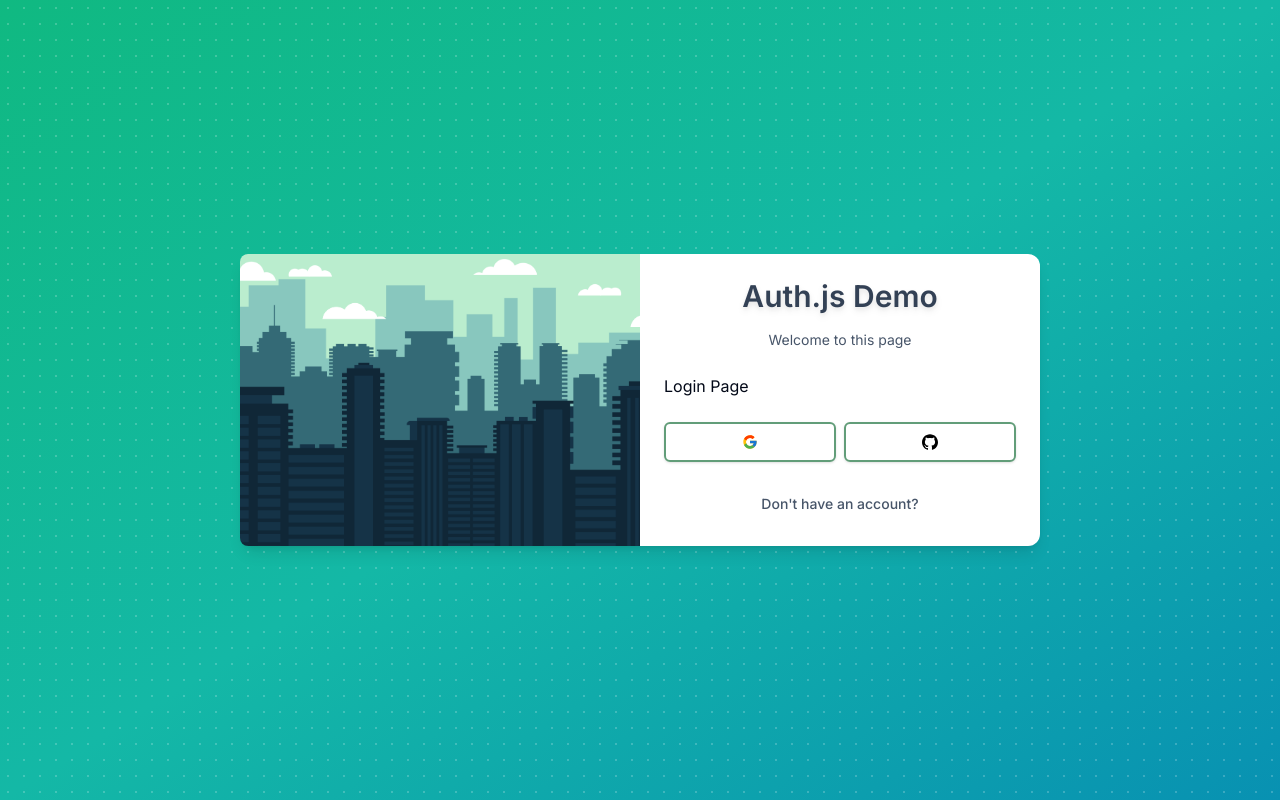
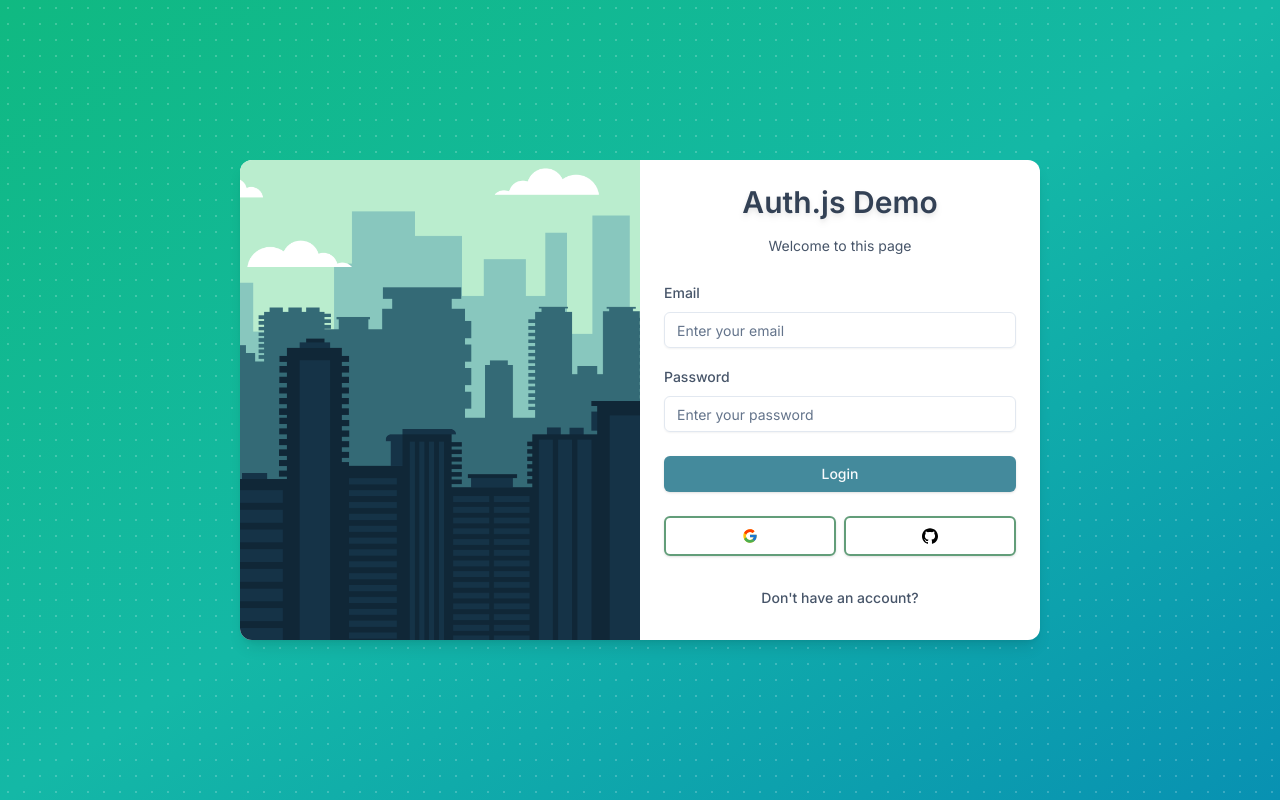
Before and after one commit to neilivanorencia/auth-js-demo, a Next.js app: page /login in a window 1280 px wide. Built offline with nearby package versions, Linux system fonts and the light colour scheme.

Commit message:
Setup login form and initial schemas

```diff
--- a/components/auth/card-wrapper.tsx
+++ b/components/auth/card-wrapper.tsx
@@ -26,13 +26,13 @@
   showSocial,
 }: CardWrapperProps) => {
   return (
-    <Card className="mx-8 flex w-[800px] flex-col border-none shadow-lg outline-none transition duration-500 ease-in-out hover:shadow-2xl md:flex-row">
+    <Card className="mx-8 flex w-[800px] flex-col rounded-xl border-none shadow-lg outline-none transition duration-500 ease-in-out hover:shadow-2xl md:flex-row">
       <div className="relative h-48 w-full md:h-auto md:w-1/2">
         <Image
           src="/city-background.png"
           alt="City Background"
           fill
-          className="rounded-t-lg object-cover md:rounded-l-lg md:rounded-tr-none"
+          className="rounded-t-xl object-cover md:rounded-l-xl md:rounded-tr-none"
           priority
         />
       </div>
--- a/components/auth/login-form.tsx
+++ b/components/auth/login-form.tsx
@@ -1,6 +1,38 @@
+"use client";
+
+import * as z from "zod";
+
+import { useForm } from "react-hook-form";
+import { zodResolver } from "@hookform/resolvers/zod";
+
+import { Button } from "@/components/ui/button";
 import { CardWrapper } from "@/components/auth/card-wrapper";
+import {
+  Form,
+  FormControl,
+  FormField,
+  FormItem,
+  FormLabel,
+  FormMessage,
+} from "@/components/ui/form";
+import { FormError } from "@/components/form-error";
+import { FormSuccess } from "@/components/form-success";
+import { Input } from "@/components/ui/input";
+import { LoginSchema } from "@/schemas";
 
 export const LoginForm = () => {
+  const form = useForm<z.infer<typeof LoginSchema>>({
+    resolver: zodResolver(LoginSchema),
+    defaultValues: {
+      email: "",
+      password: "",
+    },
+  });
+
+  const onSubmit = (values: z.infer<typeof LoginSchema>) => {
+    console.log(values);
+  };
+
   return (
     <CardWrapper
       headerLabel="Welcome to this page"
@@ -8,7 +40,59 @@
       backButtonHref="/register"
       showSocial
     >
-      Login Page
+      <Form {...form}>
+        <form
+          onSubmit={form.handleSubmit((onSubmit) => {})}
+          className="space-y-6"
+        >
+          <div className="space-y-4">
+            <FormField
+              control={form.control}
+              name="email"
+              render={({ field }) => (
+                <FormItem>
+                  <FormLabel className="text-slate-600">Email</FormLabel>
+                  <FormControl>
+                    <Input
+                      {...field}
+                      placeholder="Enter your email"
+                      type="email"
+                      className="text-sm"
+                    />
+                  </FormControl>
+                  <FormMessage />
+                </FormItem>
+              )}
+            />
+            <FormField
+              control={form.control}
+              name="password"
+              render={({ field }) => (
+                <FormItem>
+                  <FormLabel className="text-slate-600">Password</FormLabel>
+                  <FormControl>
+                    <Input
+                      {...field}
+                      placeholder="Enter your password"
+                      type="password"
+                      className="text-sm"
+                    />
+                  </FormControl>
+                  <FormMessage />
+                </FormItem>
+              )}
+            />
+          </div>
+          <FormError message="" />
+          <FormSuccess message="" />
+          <Button
+            type="submit"
+            className="w-full bg-[#448A9C] transition duration-500 ease-in-out hover:-translate-y-0.5 hover:bg-[#448A9C]/90 hover:shadow-lg hover:shadow-[#448A9C]/40 active:translate-y-0 active:bg-[#448A9C] active:shadow-none"
+          >
+            Login
+          </Button>
+        </form>
+      </Form>
     </CardWrapper>
   );
 };
--- /dev/null
+++ b/components/form-error.tsx
@@ -0,0 +1,16 @@
+import { PiWarning } from "react-icons/pi";
+
+interface FormErrorProps {
+  message?: string;
+}
+
+export const FormError = ({ message }: FormErrorProps) => {
+  if (!message) return null;
+
+  return (
+    <div className="flex items-center gap-x-2 rounded-md bg-destructive/15 p-3 text-sm text-destructive">
+      <PiWarning className="h-4 w-4" />
+      <p>{message}</p>
+    </div>
+  );
+};
--- /dev/null
+++ b/components/form-success.tsx
@@ -0,0 +1,16 @@
+import { PiConfetti } from "react-icons/pi";
+
+interface FormSuccessProps {
+  message?: string;
+}
+
+export const FormSuccess = ({ message }: FormSuccessProps) => {
+  if (!message) return null;
+
+  return (
+    <div className="flex items-center gap-x-2 rounded-md bg-emerald-500/15 p-3 text-sm text-emerald-500">
+      <PiConfetti className="h-4 w-4" />
+      <p>{message}</p>
+    </div>
+  );
+};
--- /dev/null
+++ b/components/ui/form.tsx
@@ -0,0 +1,178 @@
+"use client"
+
+import * as React from "react"
+import * as LabelPrimitive from "@radix-ui/react-label"
+import { Slot } from "@radix-ui/react-slot"
+import {
+  Controller,
+  ControllerProps,
+  FieldPath,
+  FieldValues,
+  FormProvider,
+  useFormContext,
+} from "react-hook-form"
+
+import { cn } from "@/lib/utils"
+import { Label } from "@/components/ui/label"
+
+const Form = FormProvider
+
+type FormFieldContextValue<
+  TFieldValues extends FieldValues = FieldValues,
+  TName extends FieldPath<TFieldValues> = FieldPath<TFieldValues>
+> = {
+  name: TName
+}
+
+const FormFieldContext = React.createContext<FormFieldContextValue>(
+  {} as FormFieldContextValue
+)
+
+const FormField = <
+  TFieldValues extends FieldValues = FieldValues,
+  TName extends FieldPath<TFieldValues> = FieldPath<TFieldValues>
+>({
+  ...props
+}: ControllerProps<TFieldValues, TName>) => {
+  return (
+    <FormFieldContext.Provider value={{ name: props.name }}>
+      <Controller {...props} />
+    </FormFieldContext.Provider>
+  )
+}
+
+const useFormField = () => {
+  const fieldContext = React.useContext(FormFieldContext)
+  const itemContext = React.useContext(FormItemContext)
+  const { getFieldState, formState } = useFormContext()
+
+  const fieldState = getFieldState(fieldContext.name, formState)
+
+  if (!fieldContext) {
+    throw new Error("useFormField should be used within <FormField>")
+  }
+
+  const { id } = itemContext
+
+  return {
+    id,
+    name: fieldContext.name,
+    formItemId: `${id}-form-item`,
+    formDescriptionId: `${id}-form-item-description`,
+    formMessageId: `${id}-form-item-message`,
+    ...fieldState,
+  }
+}
+
+type FormItemContextValue = {
+  id: string
+}
+
+const FormItemContext = React.createContext<FormItemContextValue>(
+  {} as FormItemContextValue
+)
+
+const FormItem = React.forwardRef<
+  HTMLDivElement,
+  React.HTMLAttributes<HTMLDivElement>
+>(({ className, ...props }, ref) => {
+  const id = React.useId()
+
+  return (
+    <FormItemContext.Provider value={{ id }}>
+      <div ref={ref} className={cn("space-y-2", className)} {...props} />
+    </FormItemContext.Provider>
+  )
+})
+FormItem.displayName = "FormItem"
+
+const FormLabel = React.forwardRef<
+  React.ElementRef<typeof LabelPrimitive.Root>,
+  React.ComponentPropsWithoutRef<typeof LabelPrimitive.Root>
+>(({ className, ...props }, ref) => {
+  const { error, formItemId } = useFormField()
+
+  return (
+    <Label
+      ref={ref}
+      className={cn(error && "text-destructive", className)}
+      htmlFor={formItemId}
+      {...props}
+    />
+  )
+})
+FormLabel.displayName = "FormLabel"
+
+const FormControl = React.forwardRef<
+  React.ElementRef<typeof Slot>,
+  React.ComponentPropsWithoutRef<typeof Slot>
+>(({ ...props }, ref) => {
+  const { error, formItemId, formDescriptionId, formMessageId } = useFormField()
+
+  return (
+    <Slot
+      ref={ref}
+      id={formItemId}
+      aria-describedby={
+        !error
+          ? `${formDescriptionId}`
+          : `${formDescriptionId} ${formMessageId}`
+      }
+      aria-invalid={!!error}
+      {...props}
+    />
+  )
+})
+FormControl.displayName = "FormControl"
+
+const FormDescription = React.forwardRef<
+  HTMLParagraphElement,
+  React.HTMLAttributes<HTMLParagraphElement>
+>(({ className, ...props }, ref) => {
+  const { formDescriptionId } = useFormField()
+
+  return (
+    <p
+      ref={ref}
+      id={formDescriptionId}
+      className={cn("text-[0.8rem] text-muted-foreground", className)}
+      {...props}
+    />
+  )
+})
+FormDescription.displayName = "FormDescription"
+
+const FormMessage = React.forwardRef<
+  HTMLParagraphElement,
+  React.HTMLAttributes<HTMLParagraphElement>
+>(({ className, children, ...props }, ref) => {
+  const { error, formMessageId } = useFormField()
+  const body = error ? String(error?.message) : children
+
+  if (!body) {
+    return null
+  }
+
+  return (
+    <p
+      ref={ref}
+      id={formMessageId}
+      className={cn("text-[0.8rem] font-medium text-destructive", className)}
+      {...props}
+    >
+      {body}
+    </p>
+  )
+})
+FormMessage.displayName = "FormMessage"
+
+export {
+  useFormField,
+  Form,
+  FormItem,
+  FormLabel,
+  FormControl,
+  FormDescription,
+  FormMessage,
+  FormField,
+}
--- /dev/null
+++ b/components/ui/input.tsx
@@ -0,0 +1,22 @@
+import * as React from "react"
+
+import { cn } from "@/lib/utils"
+
+const Input = React.forwardRef<HTMLInputElement, React.ComponentProps<"input">>(
+  ({ className, type, ...props }, ref) => {
+    return (
+      <input
+        type={type}
+        className={cn(
+          "flex h-9 w-full rounded-md border border-input bg-transparent px-3 py-1 text-base shadow-sm transition-colors file:border-0 file:bg-transparent file:text-sm file:font-medium file:text-foreground placeholder:text-muted-foreground focus-visible:outline-none focus-visible:ring-1 focus-visible:ring-ring disabled:cursor-not-allowed disabled:opacity-50 md:text-sm",
+          className
+        )}
+        ref={ref}
+        {...props}
+      />
+    )
+  }
+)
+Input.displayName = "Input"
+
+export { Input }
--- /dev/null
+++ b/components/ui/label.tsx
@@ -0,0 +1,26 @@
+"use client"
+
+import * as React from "react"
+import * as LabelPrimitive from "@radix-ui/react-label"
+import { cva, type VariantProps } from "class-variance-authority"
+
+import { cn } from "@/lib/utils"
+
+const labelVariants = cva(
+  "text-sm font-medium leading-none peer-disabled:cursor-not-allowed peer-disabled:opacity-70"
+)
+
+const Label = React.forwardRef<
+  React.ElementRef<typeof LabelPrimitive.Root>,
+  React.ComponentPropsWithoutRef<typeof LabelPrimitive.Root> &
+    VariantProps<typeof labelVariants>
+>(({ className, ...props }, ref) => (
+  <LabelPrimitive.Root
+    ref={ref}
+    className={cn(labelVariants(), className)}
+    {...props}
+  />
+))
+Label.displayName = LabelPrimitive.Root.displayName
+
+export { Label }
--- /dev/null
+++ b/schemas/index.ts
@@ -0,0 +1,10 @@
+import * as z from "zod";
+
+export const LoginSchema = z.object({
+  email: z.string().email({
+    message: "Please enter a valid email address",
+  }),
+  password: z.string().min(1, {
+    message: "Please enter a password",
+  }),
+});
```
